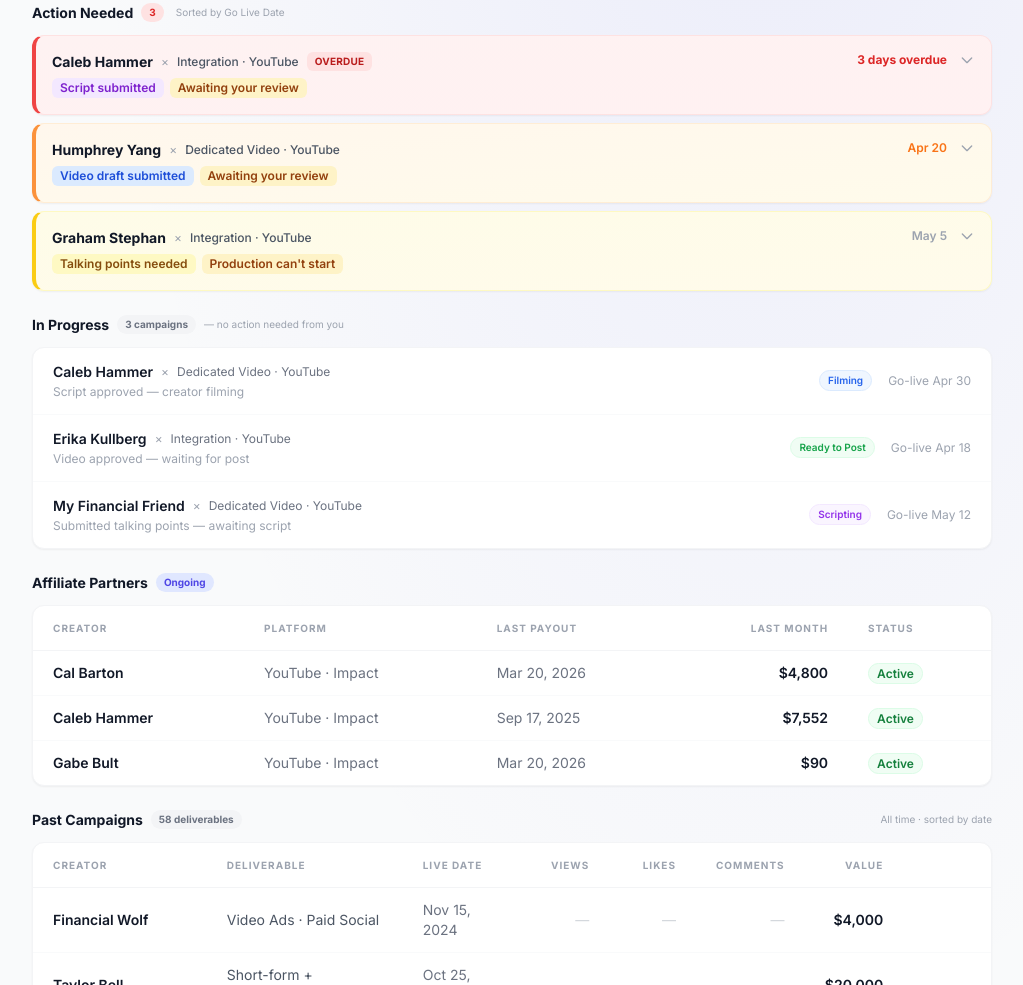
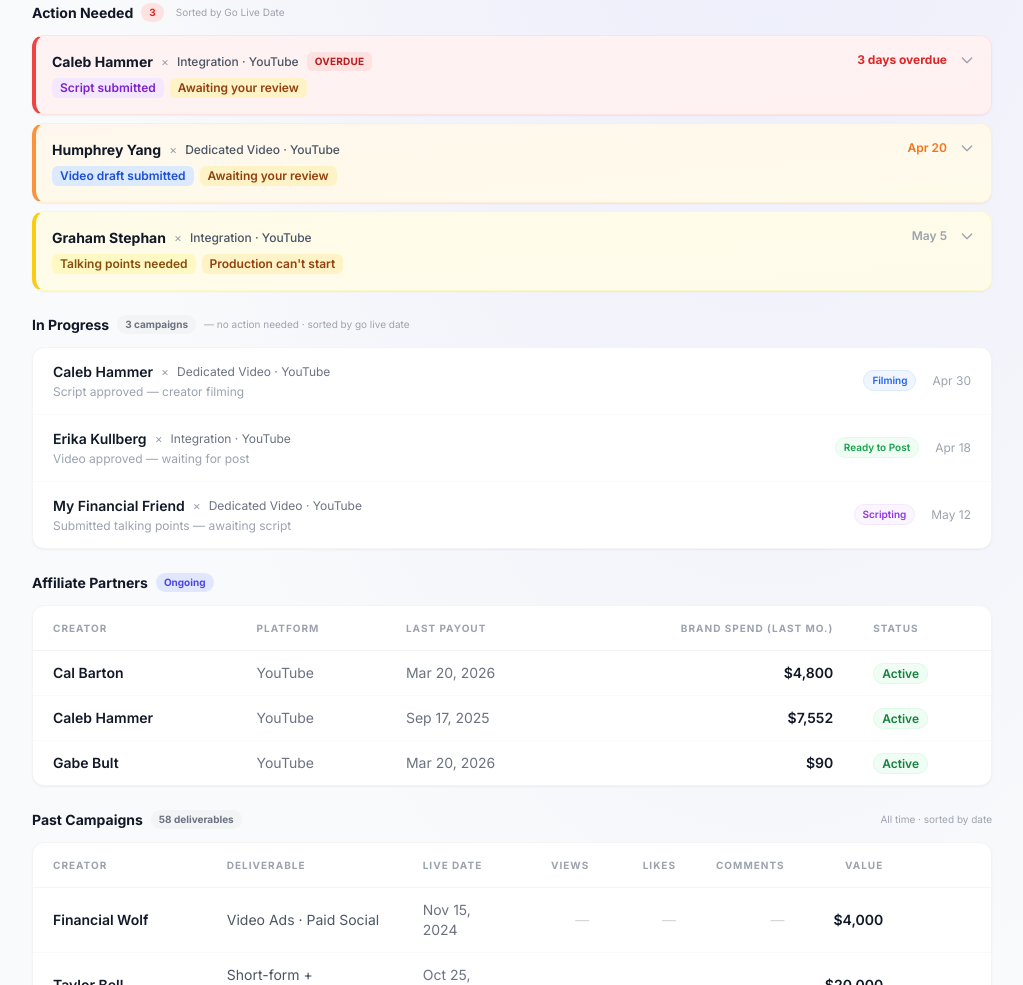
Before and after one commit to partnerships-collabs/creator-dashboard-mockups, a plain HTML site: page mockup-brand-a.html in a window 1280 px wide. Shown: the part 247-1232 px from the top of the page, without its empty margins (128-1151 px from the left). Drawn offline with nearby package versions, Linux system fonts and the light colour scheme.

Commit message:
Remove Go-live prefix from in-progress dates, fix affiliate table labels

```diff
--- a/mockup-brand-a.html
+++ b/mockup-brand-a.html
@@ -179,7 +179,7 @@
     <div class="flex items-center gap-2 mb-3">
       <h2 class="text-sm font-bold text-gray-900">In Progress</h2>
       <span class="text-[10px] font-bold bg-gray-100 text-gray-500 px-2 py-0.5 rounded-full">3 campaigns</span>
-      <span class="text-[10px] text-gray-400">— no action needed from you</span>
+      <span class="text-[10px] text-gray-400">— no action needed · sorted by go live date</span>
     </div>
 
     <div class="bg-white rounded-xl border border-gray-100 shadow-sm overflow-hidden">
@@ -194,7 +194,7 @@
           <div class="text-xs text-gray-400 mt-0.5">Script approved — creator filming</div>
         </div>
         <span class="text-[10px] font-semibold px-2 py-0.5 rounded-full bg-blue-50 text-blue-600 border border-blue-100">Filming</span>
-        <span class="text-xs text-gray-400">Go-live Apr 30</span>
+        <span class="text-xs text-gray-400">Apr 30</span>
       </div>
       <!-- Row 2 -->
       <div class="px-5 py-3.5 flex items-center gap-4 border-b border-gray-50">
@@ -207,7 +207,7 @@
           <div class="text-xs text-gray-400 mt-0.5">Video approved — waiting for post</div>
         </div>
         <span class="text-[10px] font-semibold px-2 py-0.5 rounded-full bg-green-50 text-green-600 border border-green-100">Ready to Post</span>
-        <span class="text-xs text-gray-400">Go-live Apr 18</span>
+        <span class="text-xs text-gray-400">Apr 18</span>
       </div>
       <!-- Row 3 -->
       <div class="px-5 py-3.5 flex items-center gap-4">
@@ -220,7 +220,7 @@
           <div class="text-xs text-gray-400 mt-0.5">Submitted talking points — awaiting script</div>
         </div>
         <span class="text-[10px] font-semibold px-2 py-0.5 rounded-full bg-purple-50 text-purple-600 border border-purple-100">Scripting</span>
-        <span class="text-xs text-gray-400">Go-live May 12</span>
+        <span class="text-xs text-gray-400">May 12</span>
       </div>
     </div>
   </div>
@@ -238,28 +238,28 @@
             <th class="text-left px-5 py-3 text-[10px] font-bold text-gray-400 uppercase tracking-widest">Creator</th>
             <th class="text-left px-5 py-3 text-[10px] font-bold text-gray-400 uppercase tracking-widest">Platform</th>
             <th class="text-left px-5 py-3 text-[10px] font-bold text-gray-400 uppercase tracking-widest">Last Payout</th>
-            <th class="text-right px-5 py-3 text-[10px] font-bold text-gray-400 uppercase tracking-widest">Last Month</th>
+            <th class="text-right px-5 py-3 text-[10px] font-bold text-gray-400 uppercase tracking-widest">Brand Spend (Last Mo.)</th>
             <th class="text-left px-5 py-3 text-[10px] font-bold text-gray-400 uppercase tracking-widest">Status</th>
           </tr>
         </thead>
         <tbody class="divide-y divide-gray-50">
           <tr class="hover:bg-gray-50">
             <td class="px-5 py-3 font-semibold text-gray-900">Cal Barton</td>
-            <td class="px-5 py-3 text-gray-500">YouTube · Impact</td>
+            <td class="px-5 py-3 text-gray-500">YouTube</td>
             <td class="px-5 py-3 text-gray-500">Mar 20, 2026</td>
             <td class="px-5 py-3 text-right font-semibold text-gray-900">$4,800</td>
             <td class="px-5 py-3"><span class="px-2 py-0.5 rounded-full bg-green-50 text-green-700 text-xs font-semibold border border-green-100">Active</span></td>
           </tr>
           <tr class="hover:bg-gray-50">
             <td class="px-5 py-3 font-semibold text-gray-900">Caleb Hammer</td>
-            <td class="px-5 py-3 text-gray-500">YouTube · Impact</td>
+            <td class="px-5 py-3 text-gray-500">YouTube</td>
             <td class="px-5 py-3 text-gray-500">Sep 17, 2025</td>
             <td class="px-5 py-3 text-right font-semibold text-gray-900">$7,552</td>
             <td class="px-5 py-3"><span class="px-2 py-0.5 rounded-full bg-green-50 text-green-700 text-xs font-semibold border border-green-100">Active</span></td>
           </tr>
           <tr class="hover:bg-gray-50">
             <td class="px-5 py-3 font-semibold text-gray-900">Gabe Bult</td>
-            <td class="px-5 py-3 text-gray-500">YouTube · Impact</td>
+            <td class="px-5 py-3 text-gray-500">YouTube</td>
             <td class="px-5 py-3 text-gray-500">Mar 20, 2026</td>
             <td class="px-5 py-3 text-right font-semibold text-gray-900">$90</td>
             <td class="px-5 py-3"><span class="px-2 py-0.5 rounded-full bg-green-50 text-green-700 text-xs font-semibold border border-green-100">Active</span></td>
```
